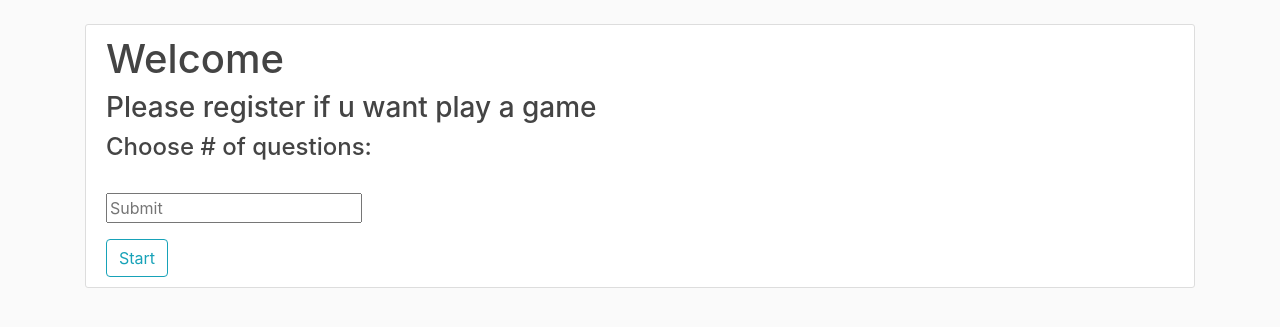
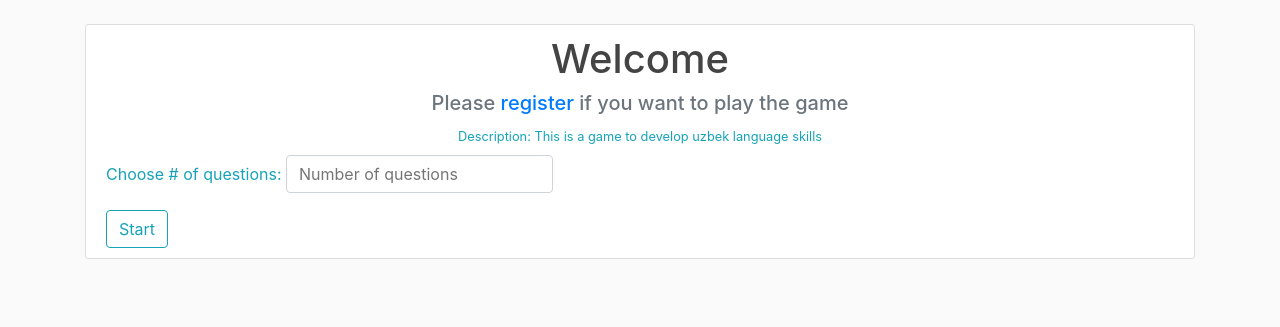
Before and after one commit to Kamoliddin1/firstapp, a Django app: page / in a window 1280 px wide. Shown: the part 56-383 px from the top of the page. Run offline with Django 3.2, Linux system fonts and the light colour scheme; some libraries are stand-ins or nearby versions.

Commit message:
finished

```diff
--- a/basicapp/views.py
+++ b/basicapp/views.py
@@ -61,7 +61,9 @@ def test_session(request, pk=None):
                 return redirect('/')
             answers = Answer.objects.filter(question__in=questions, session=pk)
             n = TestSession.objects.get(id=pk).no_of_questions
-
+            for answer in answers:
+                answer.session.created_at = timezone.now()
+                answer.session.save()
             formset_class = formset_factory(AnswerForm, AnswerFormSet)
             formset = formset_class(questions=questions, initial=[{'id': answer.id} for answer in answers])
 
@@ -78,8 +80,6 @@ def submit_test_session(request):
         formset = AnswerFormSet(data=request.POST)
         answers = []
         now = timezone.now()
-        sess_created_at = None
-        sess_no_questions = None
         session = None
         if formset.is_valid():
             for form in formset.forms:
@@ -87,21 +87,23 @@ def submit_test_session(request):
                     if session is None:
                         answer_id = form.cleaned_data['id']
                         answer = Answer.objects.get(pk=answer_id)
-                        answer.choice = form.cleaned_data['choice']
                         sess_created_at = answer.session.created_at
                         sess_no_questions = answer.session.no_of_questions
+
+                        if now - sess_created_at > timezone.timedelta(
+                                seconds=sess_no_questions   * 10):
+                            messages.warning(request, f'Time is up')
+                            return redirect('/')
+
+                        answer.choice = form.cleaned_data['choice']
+
                         answer.session.finished_at = timezone.now()
                         answer.session.save()
 
                         answer.save()
                         answers.append(answer)
 
-        if now - sess_created_at > timezone.timedelta(
-                seconds=sess_no_questions * 10):
-            messages.warning(request, f'Time is up')
-            return redirect('/')
-        else:
-            messages.success(request, f'On time')
+        messages.success(request, f'On time')
 
         data = list(map(lambda answer: {'choice': answer.choice, 'word': answer.question.word}, answers))
         correct_answers = sum(list(map(lambda answer: answer.is_correct, answers)))
@@ -146,20 +148,23 @@ class ProfileView(ArchiveIndexView):
         data = super().get_context_data(**kwargs)
         count_success = 0
         test_sessions = TestSession.objects.filter(answers__user=self.request.user, finished_at__isnull=False).order_by(
-            '-created_at')
-        not_finished = TestSession.objects.filter(answers__user=self.request.user, finished_at__isnull=True).last()
+            '-created_at').distinct()
+
+        not_finished = TestSession.objects.filter(answers__user=self.request.user, finished_at__isnull=True)
 
         for session in test_sessions:
-
             if session.finished_at < session.created_at + \
                     timezone.timedelta(seconds=session.no_of_questions * 10):
                 count_success += 1
         data['correct_answers'] = UserProfileInfo.objects.get(user=self.request.user).correct_answers()
         data['incorrect_answers'] = UserProfileInfo.objects.get(user=self.request.user).incorrect_answers()
-        data['not_finished'] = not_finished
+        if not_finished.count() == 0:
+            data['not_finished'] = not_finished
+        else:
+            data['not_finished'] = not_finished[0]
 
         data['success'] = count_success
-        data['fail'] = test_sessions.count() - count_success
+        data['fail'] = not_finished.count()
         data['test'] = test_sessions
         return data
 
--- a/static/css/blog.css
+++ b/static/css/blog.css
@@ -96,3 +96,14 @@ a.article-title:hover {
 .step-links {
     display: inline-flex;
 }
+
+input#num-of-q {
+    width: 25%;
+    padding: .375rem .75rem;
+    font-size: 1rem;
+    line-height: 1.5;
+    color: #495057;
+    border: 1px solid #ced4da;
+    border-radius: .25rem;
+    transition: border-color .15s ease-in-out, box-shadow .15s ease-in-out;
+}
--- a/templates/basicapp/base.html
+++ b/templates/basicapp/base.html
@@ -14,6 +14,9 @@
 
     <link rel="stylesheet" type="text/css" href="{% static 'css/jquery.countdown.css' %}">
 
+    <!-- wow js-->
+
+    <link rel="stylesheet" href="https://cdnjs.cloudflare.com/ajax/libs/animate.css/3.7.2/animate.min.css">
     <!-- jQuery first, then Popper.js, then Bootstrap JS -->
     <script src="{% static 'js/jquery-3.4.1.js' %}"></script>
 
--- a/templates/basicapp/index.html
+++ b/templates/basicapp/index.html
@@ -1,19 +1,30 @@
 {% extends 'basicapp/base.html' %}
 
 {% block content %}
-    <div class="content-section">
-        <h1>Welcome</h1>
+    <div class="content-section animated bounceInDown delay-0.5s">
+
+        {% if not user.is_authenticated %}
+            <h1 class="text-center">Welcome</h1>
+        {% endif %}
         {% if user.is_authenticated %}
-            <h3>Hello {{ user.username }}</h3>
-            <h5>Let's start our game</h5>
+            <div class="text-muted text-sm-center">
+                <h3>Hello dear {{ user.username }}</h3>
+                <h5 class="animated tada delay-1s">Let's start our game</h5>
+            </div>
         {% else %}
-            <h3>Please register if u want play a game</h3>
+            <h5 class="text-muted text-sm-center">Please <a href="{% url 'register' %}">register</a> if you want to play
+                the game</h5>
         {% endif %}
+        <div class="description text-center mb-2">
+            <small class="text-info">Description: This is a game to develop uzbek language skills</small>
+        </div>
         <form action="{% url 'test' %}" method="post">
             {% csrf_token %}
-            <h4>Choose # of questions: </h4><br>
-            <input type="number" name="no_of_questions" placeholder="Submit"><br>
-            <button class="btn btn-outline-info mt-3" name="button" type="submit">Start</button>
+            <div class="">
+                <label for="num-of-q" class="text-info wy-text-large">Choose # of questions: </label>
+                <input id="num-of-q" type="number" name="no_of_questions" placeholder="Number of questions">
+            </div>
+            <button class="btn btn-outline-info mt-3 animated jackInTheBox delay-2s" name="button" type="submit">Start</button>
         </form>
     </div>
 {% endblock %}
--- a/templates/basicapp/snippet_archive.html
+++ b/templates/basicapp/snippet_archive.html
@@ -1,5 +1,5 @@
 <div class="col-md-4">
-    <div class="content-section">
+    <div class="content-section animated lightSpeedIn delay-1s">
         <h3>Archive Section</h3>
         <p class='text-muted'>You can see your old results.</p>
         <div id="js-archive-ajax">
```
Also changed, not shown: basicapp/models.py (+9 -4 lines), templates/basicapp/profile.html (+6 -5 lines), basicapp/migrations/0005_auto_20190730_1317.py (added), basicapp/migrations/0006_auto_20190730_1319.py (added), basicapp/migrations/0007_auto_20190730_1325.py (added), db.sqlite3, profile_pics/_89716241_thinkstockphotos-523060154_2TIJ2l1.jpg (added), profile_pics/john-wick-2-header-1.jpg (added), profile_pics/john-wick-2-header-1_80xE1Ib.jpg (added), profile_pics/john-wick-2-header-1_A7iZOfu.jpg (added), profile_pics/wick.jpg (added).
